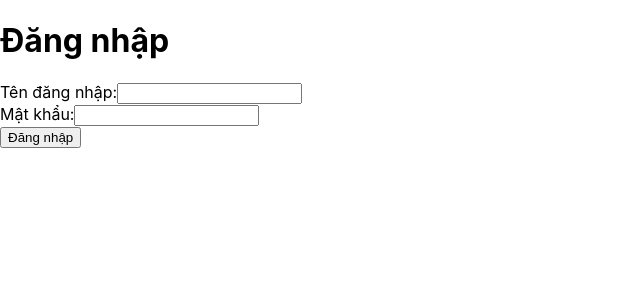
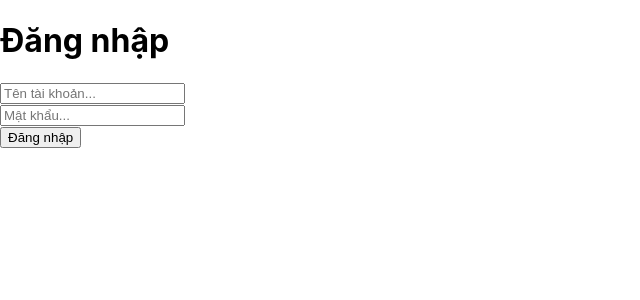
Before and after one commit to Nvdukkk/Login-with-Redux, a React (Create React App) app: page /Login in a window 1280 px wide. Shown: the top 300 px of the page, without its empty margins (0-640 px from the left). Built offline with nearby package versions, Linux system fonts and the light colour scheme.

Commit message:
update React Form, .env, change fetch to axios

```diff
--- a/package.json
+++ b/package.json
@@ -12,6 +12,7 @@
     "react": "^18.2.0",
     "react-cookie": "^4.1.1",
     "react-dom": "^18.2.0",
+    "react-hook-form": "^7.43.7",
     "react-redux": "^8.0.5",
     "react-router-dom": "^6.9.0",
     "react-scripts": "5.0.1",
--- a/src/App.js
+++ b/src/App.js
@@ -14,7 +14,7 @@ function App() {
         navigate("/Login");
       }
     }
-  }, [Cookies]);
+  }, [isLoggedIn]);
 
   return (
     <div>
--- a/src/api/getInfo.js
+++ b/src/api/getInfo.js
@@ -1,16 +1,16 @@
 import Cookies from "js-cookie";
 import { createAsyncThunk } from "@reduxjs/toolkit";
+import axios from "axios";
 
 export const getInfo = createAsyncThunk("user/info", async () => {
   const token = Cookies.get("token");
-  const res = await fetch("http://222.252.23.171:8082/api/me", {
-    method: "GET",
+  const res = await axios.get(process.env.REACT_APP_API_URL + "/me", {
     headers: {
       Authorization: "Bearer " + token,
     },
   });
 
-  const apiData = await res.json();
+  const apiData = res.data
 
   return apiData;
 });
--- /dev/null
+++ b/src/components/LoginForm.js
@@ -0,0 +1,73 @@
+import { useForm } from "react-hook-form";
+import { useDispatch, useSelector } from "react-redux";
+import { userIsLoging } from "../reducers/loginReducer";
+import { selectLoading } from "../reducers/userSlice";
+import Loading from "./Loading";
+
+function LoginForm() {
+  const {
+    register,
+    handleSubmit,
+    formState: { errors },
+  } = useForm();
+  const isLoading = useSelector(selectLoading);
+  const dispatch = useDispatch();
+
+  const loginFormSubmit = (data) => {
+    const { username, password } = data;
+    dispatch(userIsLoging({ username, password }));
+  };
+
+  const handleEnterKey = (event) => {
+    if (event.key === "Enter") {
+      loginFormSubmit();
+    }
+  };
+  return (
+      <div>
+      <h1>Đăng nhập</h1>
+      <form onSubmit={handleSubmit(loginFormSubmit)}>
+        <div>
+          <input
+            id="username"
+            type="text"
+            name="username"
+            placeholder="Tên tài khoản..."
+            className="form-control"
+            onKeyDown={handleEnterKey}
+            {...register("username", {
+              required: "Vui lòng nhập tên tài khoản",
+            })}
+          ></input>
+
+          {errors.username && <p>{errors.username.message}</p>}
+        </div>
+
+        <div>
+          <input
+            id="password"
+            type="password"
+            name="password"
+            placeholder="Mật khẩu..."
+            className="form-control"
+            onKeyDown={handleEnterKey}
+            {...register("password", {
+              required: "Vui lòng nhập mật khẩu",
+              minLength: {
+                value: 6,
+                message: "Mật khẩu tối thiểu 6 kí tự",
+              },
+            })}
+          />
+
+          {errors.password && <p>{errors.password.message}</p>}
+        </div>
+
+        <button disabled={isLoading}>Đăng nhập</button>
+      </form>
+      {isLoading && <Loading />}
+    </div>
+  );
+}
+
+export default LoginForm;
--- a/src/pages/Login.js
+++ b/src/pages/Login.js
@@ -1,20 +1,13 @@
-import React, { useEffect, useState } from "react";
+import React, { useEffect } from "react";
 
 import { useNavigate } from "react-router-dom";
-import { userIsLoging } from "../reducers/loginReducer";
-import { useDispatch, useSelector } from "react-redux";
-import { selectLoading, selectUser } from "../reducers/userSlice";
+import { useSelector } from "react-redux";
+import { selectUser } from "../reducers/userSlice";
+import LoginForm from "../components/LoginForm";
 const Login = () => {
-  const [username, setUsername] = useState("");
-  const [password, setPassword] = useState("");
-  const dispatch = useDispatch();
-  const isLoading = useSelector(selectLoading);
   const user = useSelector(selectUser);
   const navigate = useNavigate();
-  const handleLoginFormSubmit = (e) => {
-    e.preventDefault();
-    dispatch(userIsLoging({ username, password }));
-  };
+
   useEffect(() => {
     if (user?.status === 200) {
       navigate("/Dashboard");
@@ -23,29 +16,8 @@ const Login = () => {
 
   return (
     <div>
-      <h1>Đăng nhập</h1>
-      <div>
-        <label htmlFor="username">Tên đăng nhập:</label>
-        <input
-          type="text"
-          id="username"
-          value={username}
-          onChange={(e) => setUsername(e.target.value)}
-        />
-      </div>
-      <div>
-        <label htmlFor="password">Mật khẩu:</label>
-        <input
-          type="password"
-          id="password"
-          value={password}
-          onChange={(e) => setPassword(e.target.value)}
-        />
-      </div>
-      <button onClick={handleLoginFormSubmit} disabled={isLoading}>
-        Đăng nhập
-      </button>
-      {isLoading && <p>Loading..</p>}
+      <LoginForm />
+
       {user && <p>{user?.message}</p>}
     </div>
   );
--- a/src/reducers/loginReducer.js
+++ b/src/reducers/loginReducer.js
@@ -1,21 +1,20 @@
 import { createAsyncThunk } from "@reduxjs/toolkit";
 import Cookies from "js-cookie";
+import axios from "axios";
 
 export const userIsLoging = createAsyncThunk(
   "user/login",
   async ({ username, password }) => {
-    const res = await fetch("http://222.252.23.171:8082/api/login", {
-      method: "POST",
+    const response = await axios.post(`${process.env.REACT_APP_API_URL}/login`, {
+      code: username,
+      password: password
+    }, {
       headers: {
-        "Content-Type": "application/json",
-      },
-      body: JSON.stringify({
-        code: username,
-        password: password,
-      }),
+        "Content-Type": "application/json"
+      }
     });
 
-    const apiData = await res.json();
+    const apiData = response.data;
 
     if (apiData.status === 200) {
       Cookies.set("isLoggedIn", true, { expires: 1 / 24 });
```
Also changed, not shown: 2 other files (tests, documents, lock files or other folders).
